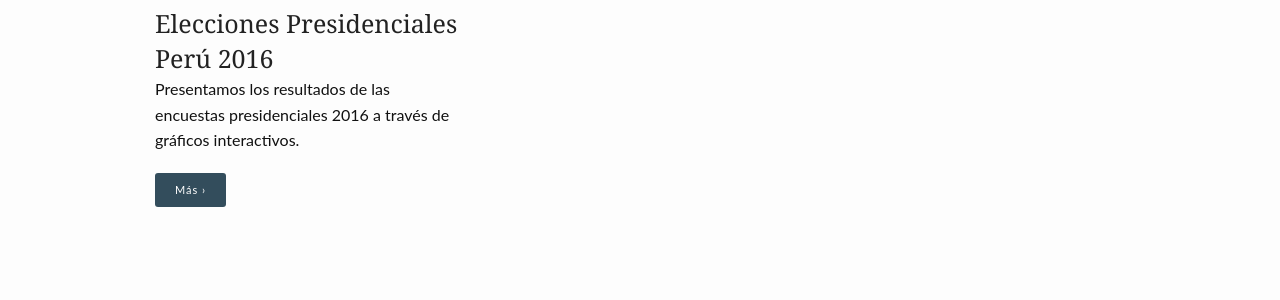
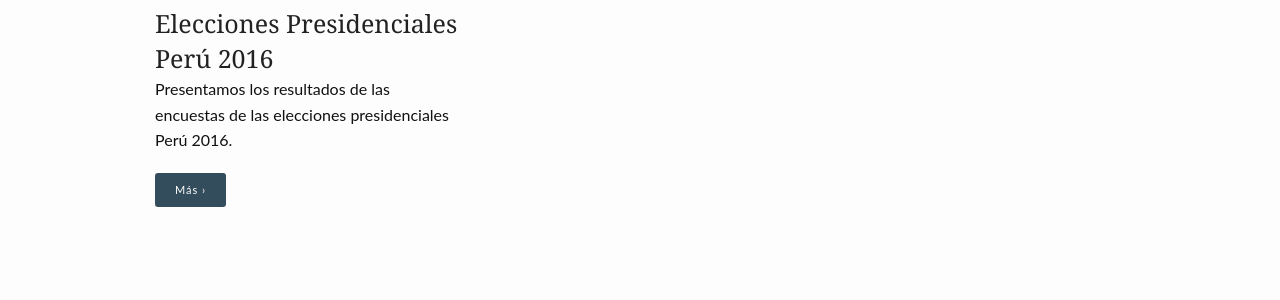
Before and after one commit to AlejandroKantor/resultados_pe, a Jekyll site: the page built from pages/pages-root-folder/index.md, in a window 1280 px wide. Shown: the part 673-973 px from the top of the page. Built offline with Jekyll 4.4.1, drawn with Linux system fonts in a browser that asks for light colours.

Commit message:
index corrected

```diff
--- a/pages/pages-root-folder/index.md
+++ b/pages/pages-root-folder/index.md
@@ -13,7 +13,7 @@ widget1:
   title: "Elecciones Presidenciales Perú 2016"
   url: '/seguimiento/Elecciones-presidenciales-2016/'
   image: graficoEncuestas_600x450.jpg
-  text: 'Presentamos los resultados de las encuestas presidenciales 2016 a través de gráficos interactivos.'
+  text: "Presentamos los resultados de las encuestas de las elecciones presidenciales Perú 2016."
 
 
 permalink: /index.html
```
